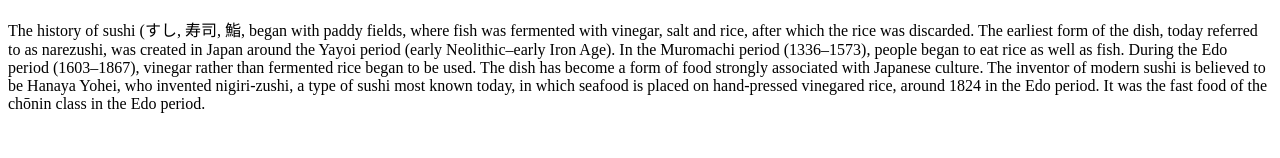
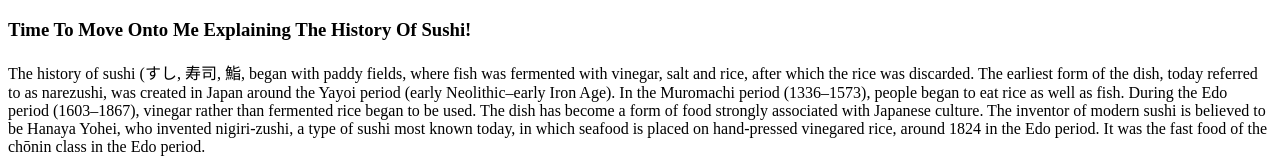
Before and after one commit to db100421/db100421, a plain HTML site: page index.html in a window 1280 px wide. Shown: the part 2501-2659 px from the top of the page. Before the commit the page ends 2630 px from the top, so only its background shows below. Drawn offline with Linux system fonts and the light colour scheme.

Commit message:
Update index.html
minor adds

```diff
--- a/index.html
+++ b/index.html
@@ -83,6 +83,8 @@ Rice sometimes contains spores of bacteria which cause food poisoning. The spore
 <iframe width="560" height="315" src="https://www.youtube.com/embed/EhZMu9tK-NQ?si=t1yYlOrbI4ubZDAK" title="YouTube video player" frameborder="0" allow="accelerometer;
   autoplay; clipboard-write; encrypted-media; gyroscope; picture-in-picture; web-share" referrerpolicy="strict-origin-when-cross-origin" allowfullscreen></iframe>
 
+<h3>Time To Move Onto Me Explaining The History Of Sushi!</h3>
+
 <p>The history of sushi (すし, 寿司, 鮨, began with paddy fields, where fish was fermented with vinegar, salt and rice, after which the rice was discarded. The earliest form of the dish, today referred to as narezushi, was created in Japan around the Yayoi period (early Neolithic–early Iron Age). In the Muromachi period (1336–1573), people began to eat rice as well as fish. During the Edo period (1603–1867), vinegar rather than fermented rice began to be used. The dish has become a form of food strongly associated with Japanese culture.
 The inventor of modern sushi is believed to be Hanaya Yohei, who invented nigiri-zushi, a type of sushi most known today, in which seafood is placed on hand-pressed vinegared rice, around 1824 in the Edo period. It was the fast food of the chōnin class in the Edo period.
 </p>
```
